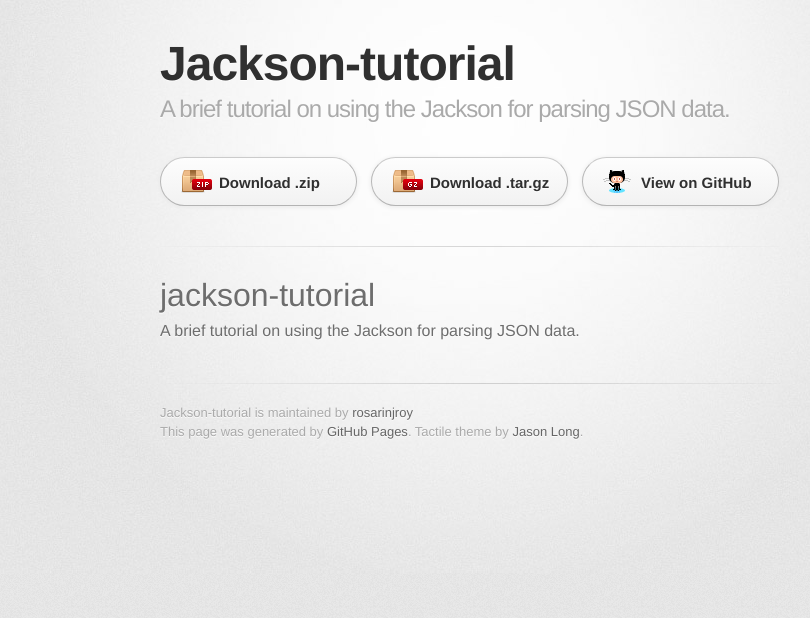
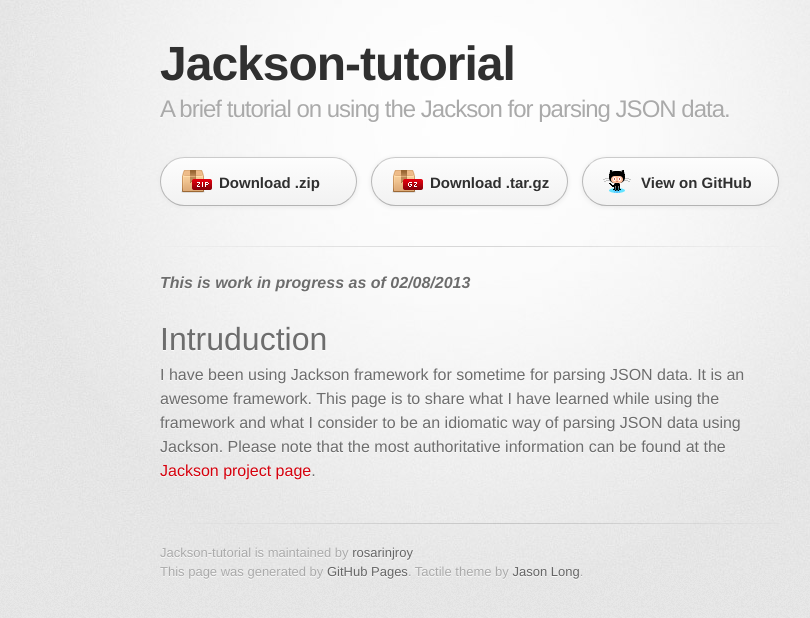
Before and after one commit to pedel/jackson-tutorial, a plain HTML site: page index.html in a window 1280 px wide. Shown: the whole page, without its empty margins (170-980 px from the left). Drawn offline with Linux system fonts and the light colour scheme; a web font is replaced by a local one.

Commit message:
Create gh-pages branch via GitHub

```diff
--- a/index.html
+++ b/index.html
@@ -31,9 +31,11 @@
         <hr>
 
         <section id="main_content">
-          <h1>jackson-tutorial</h1>
+          <p><strong><em>This is work in progress as of 02/08/2013</em></strong></p>
 
-<p>A brief tutorial on using the Jackson for parsing JSON data.</p>
+<h1>Intruduction</h1>
+
+<p>I have been using Jackson framework for sometime for parsing JSON data. It is an awesome framework. This page is to share what I have learned while using the framework and what I consider to be an idiomatic way of parsing JSON data using Jackson. Please note that the most authoritative information can be found at the <a href="http://jackson.codehaus.org/">Jackson project page</a>. </p>
         </section>
 
         <footer>
--- a/params.json
+++ b/params.json
@@ -1 +1 @@
-{"body":"jackson-tutorial\r\n================\r\n\r\nA brief tutorial on using the Jackson for parsing JSON data.","note":"Don't delete this file! It's used internally to help with page regeneration.","tagline":"A brief tutorial on using the Jackson for parsing JSON data.","name":"Jackson-tutorial","google":""}
+{"google":"","note":"Don't delete this file! It's used internally to help with page regeneration.","name":"Jackson-tutorial","body":"***This is work in progress as of 02/08/2013***\r\nIntruduction\r\n============\r\nI have been using Jackson framework for sometime for parsing JSON data. It is an awesome framework. This page is to share what I have learned while using the framework and what I consider to be an idiomatic way of parsing JSON data using Jackson. Please note that the most authoritative information can be found at the [Jackson project page](http://jackson.codehaus.org/). ","tagline":"A brief tutorial on using the Jackson for parsing JSON data."}
```
